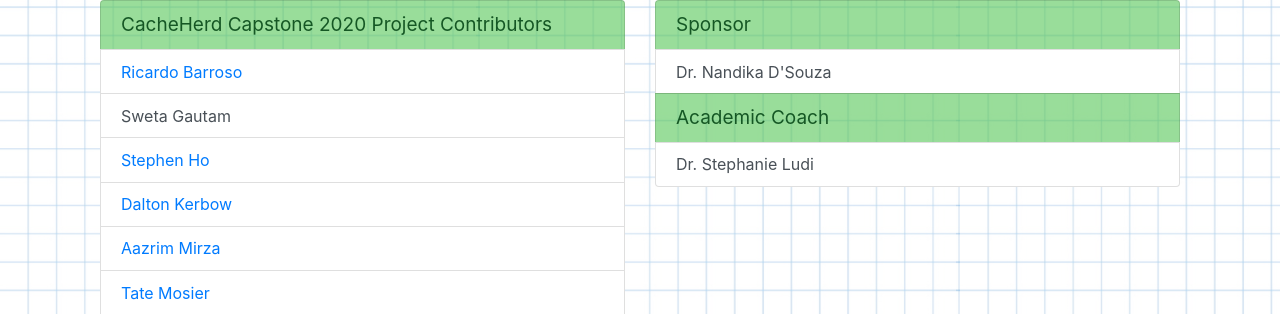
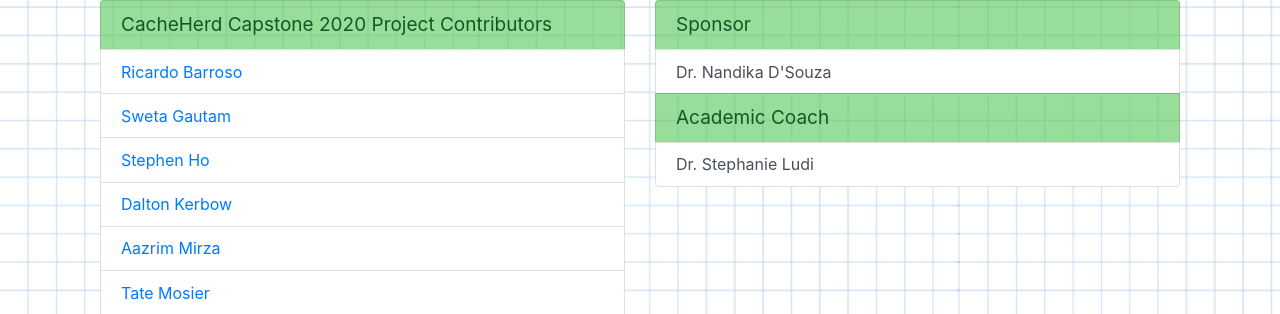
Before and after one commit to CSCE-4901-Capstone-Group-CacheMoney/College-of-Engineering-Degree-Plan-App, a Django app: page /credits/ in a window 1280 px wide. Shown: the part 276-590 px from the top of the page. Run offline with Django 3.2, Linux system fonts and the light colour scheme; some libraries are stand-ins or nearby versions.

Commit message:
Added one last contact

```diff
--- a/src/templates/credits.html
+++ b/src/templates/credits.html
@@ -6,13 +6,12 @@
   <div class="page-header text-center">
     <h4>Project Credits</h4>
   </div>
-
   <div class="row">
     <div class="col-md-6">
       <div>
        <li class="list-group-item list-group-item-success" style="font-size: 19px; background-color:rgba(85,198,87,.6);" >CacheHerd Capstone 2020 Project Contributors</li>
         <p class="list-group-item list-group-item-action"><a href="https://www.linkedin.com/in/ricardo-barroso-838a27172/" target="_blank">Ricardo Barroso</a></p>
-        <p class="list-group-item list-group-item-action">Sweta Gautam</p>
+        <p class="list-group-item list-group-item-action"><a href="swetagau18@gmail.com/" target="_blank">Sweta Gautam</a></p>
         <p class="list-group-item list-group-item-action"><a href="https://www.linkedin.com/in/stephen-ho-a31766112/" target="_blank">Stephen Ho</a></p>
         <p class="list-group-item list-group-item-action"><a href="https://www.linkedin.com/in/dalton-kerbow-70b240197/" target="_blank">Dalton Kerbow</a></p>
         <p class="list-group-item list-group-item-action"><a href="https://www.linkedin.com/in/aazrimmirza/" target="_blank">Aazrim Mirza</a></p>
```
